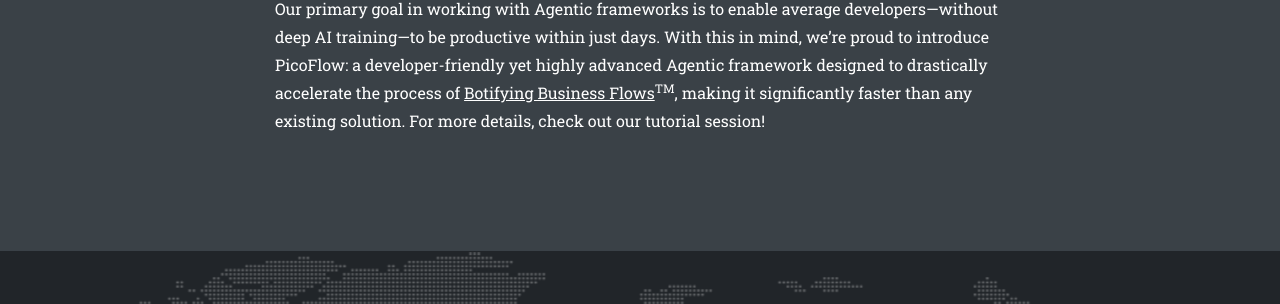
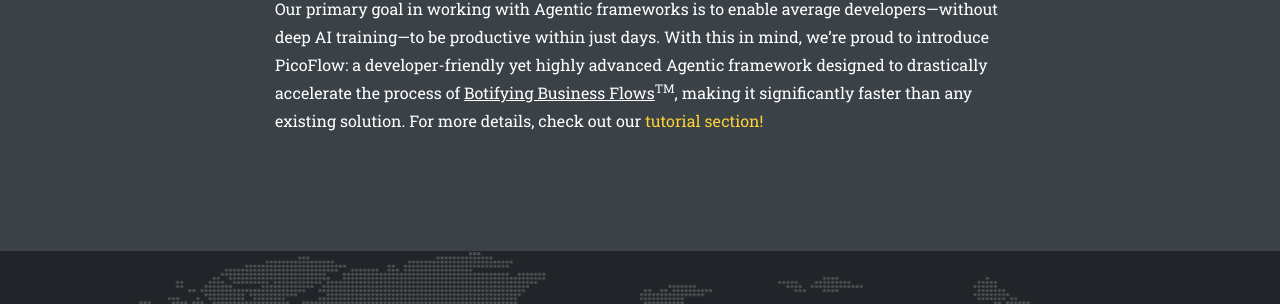
Before and after one commit to picoflow1/jekyll, a Jekyll site: the page built from index.md, in a window 1280 px wide and 900 px high, scrolled down 2992 px. Shown: the part 178-482 px from the top of the window. Built offline with Jekyll 4.4.1, drawn with Linux system fonts in a browser that asks for light colours; some web fonts are replaced; some of the changed text lies outside the part shown.

Commit message:
add tutorail

```diff
--- a/_data/sitetext.yml
+++ b/_data/sitetext.yml
@@ -46,7 +46,7 @@ en: &DEFAULT_EN
     title: "About Us"
     text: "our story"
     body: "For over two years, we have been at the forefront of developing cutting-edge AI solutions. Long before terms like Agentic Framework and Context Engineering became mainstream, we were already employing a variety of advanced techniques. Only recently have these methods been formally recognized under these names. We've also successfully leveraged popular Agentic frameworks, such as LangGraph, in our projects. Agentic frameworks are versatile, with different patterns designed to address unique challenges. One of the most common—and complex—use cases is developing customer-facing bots that either complement or fully replace UI flows. While LangGraph remains our go-to framework for implementing these solutions, we've identified numerous areas where improvements can be made."
-    body2: "Our primary goal in working with Agentic frameworks is to enable average developers—without deep AI training—to be productive within just days. With this in mind, we're proud to introduce PicoFlow: a developer-friendly yet highly advanced Agentic framework designed to drastically accelerate the process of <u>Botifying Business Flows</u><sup>TM</sup>, making it significantly faster than any existing solution. For more details, check out our tutorial session!"
+    body2: "Our primary goal in working with Agentic frameworks is to enable average developers—without deep AI training—to be productive within just days. With this in mind, we're proud to introduce PicoFlow: a developer-friendly yet highly advanced Agentic framework designed to drastically accelerate the process of <u>Botifying Business Flows</u><sup>TM</sup>, making it significantly faster than any existing solution. For more details, check out our [tutorial section!](https://tutorial1.picoflow.io)"
     section: about
 
 
--- a/_includes/navheader.html
+++ b/_includes/navheader.html
@@ -82,8 +82,10 @@
       <br />
       <br />
       <div class="text-white mt-3">
-        Tutorials coming soon...
-        <a href="/comparison.html" class="home-button">Preview</a>
+        <i class="fas fa-hand-point-right text-primary"></i>
+        <a href="https://tutorial1.picoflow.io" class="home-button"
+          >Hotel Reservation Tutorials</a
+        >
       </div>
 
       <div class="text-white mt-3">
@@ -113,7 +115,9 @@
         href="{{ site.data.sitetext.header.buttonlink }}"
         >{{ site.data.sitetext.header.button }}</a
       >
-      <div class="text-white mt-3">Tutorials coming soon...</div>
+      <div class="text-white mt-3">
+        [Tutorials](https://tutorial1.picoflow.io)
+      </div>
       {%- endif -%}
     </div>
   </div>
```
Also changed, not shown: 1 other file.
